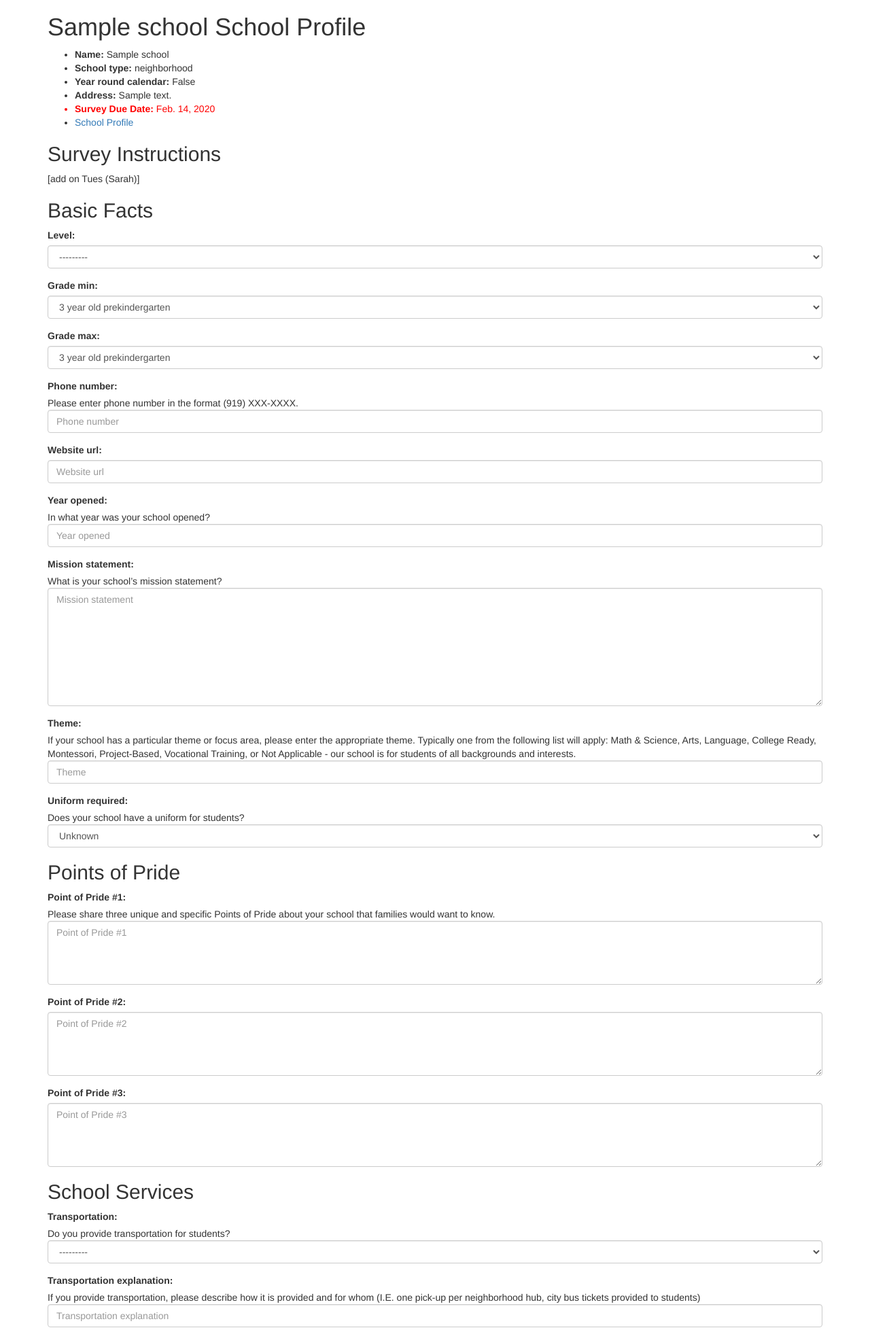
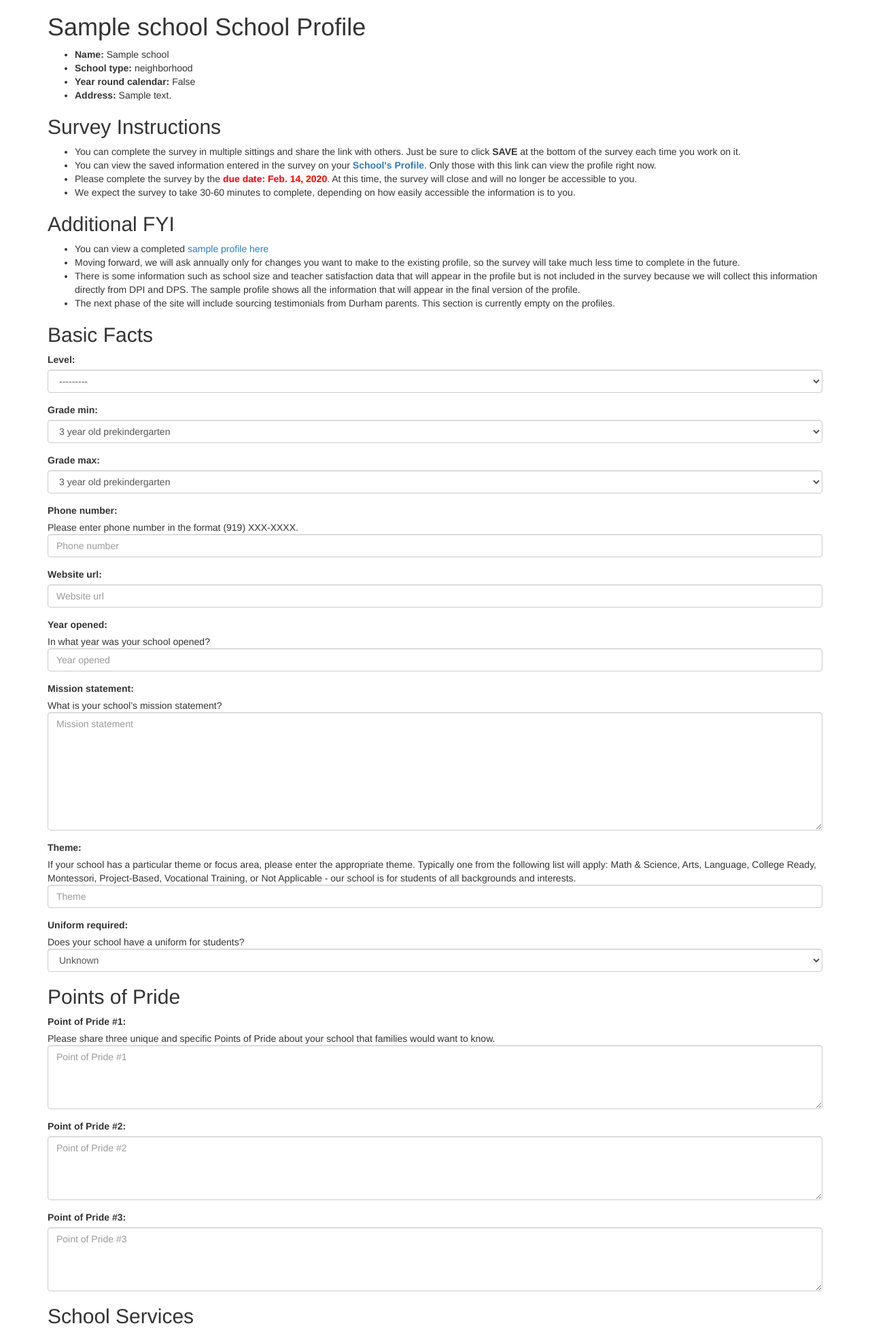
Before and after one commit to codefordurham/school-navigator, a Django app: template school_navigator/templates/survey_form.html in a window 1280 px wide. Shown: the top 1957 px of the page at 68% size. Run offline with Django 3.2, Linux system fonts and the light colour scheme; the template is opened without the code that fills it: values that come from a table or form of the project are taken from there, others are empty; tables that the repository leaves empty hold one stand-in row (values such as "Sample post"); style sheets or scripts are compiled from the project's sources; parts of the project's set-up code (start-up, migrations or seed data) failed here and were passed over; some libraries are stand-ins or nearby versions.

Commit message:
Updates survey email & form copy. closes #282 and closes #280

```diff
--- a/school_navigator/templates/survey_form.html
+++ b/school_navigator/templates/survey_form.html
@@ -8,12 +8,22 @@
     <li><b>School type:</b> {{ school.type }}</li>
     <li><b>Year round calendar:</b> {{ school.year_round }}</li>
     <li><b>Address:</b> {{school.address}}</li>
-    <li style="color: red;"><b>Survey Due Date:</b> {{ school.profile.due_date }}</li>
-    <li><a href="{{ school.get_absolute_url }}">School Profile</a></li>
 </ul>
 
 <h2>Survey Instructions</h1>
-[add on Tues (Sarah)]
+<ul>
+    <li>You can complete the survey in multiple sittings and share the link with others. Just be sure to click <strong>SAVE</strong> at the bottom of the survey each time you work on it.</li>
+    <li>You can view the saved information entered in the survey on your <strong><a href="{{ school.get_absolute_url }}">School's Profile</a></strong>. Only those with this link can view the profile right now.</li>
+    <li>Please complete the survey by the <strong style="color: red;">due date: {{ school.profile.due_date }}</strong>. At this time, the survey will close and will no longer be accessible to you. </li>
+    <li>We expect the survey to take 30-60 minutes to complete, depending on how easily accessible the information is to you.</li>
+</ul>
+<h2>Additional FYI</h2>
+<ul>
+    <li>You can view a completed <a href="https://durhamschoolnavigator.org/#/school/247/">sample profile here</a></li>
+    <li>Moving forward, we will ask annually only for changes you want to make to the existing profile, so the survey will take much less time to complete in the future.</li>
+    <li>There is some information such as school size and teacher satisfaction data that will appear in the profile but is not included in the survey because we will collect this information directly from DPI and DPS. The sample profile shows all the information that will appear in the final version of the profile. </li>
+    <li>The next phase of the site will include sourcing testimonials from Durham parents. This section is currently empty on the profiles.</li>
+</ul>
 <form action="." method="post" enctype="multipart/form-data">
     {% csrf_token %}
     {% for description, fields in form.fieldsets %}
--- a/schools/admin.py
+++ b/schools/admin.py
@@ -20,8 +20,9 @@ def send_email(school, request):
     school_profile_url = request.build_absolute_uri(school_profile.get_absolute_url())
 
     context = {
+        'school': school,
+        'school_profile': school_profile,
         'principal_name': school_profile.principal_name,
-        'due_date': school_profile.due_date(),
         'school_profile_url': school_profile_url,
     }
     body = render_to_string('survey_email.txt', context)
```
Also changed, not shown: school_navigator/templates/survey_email.txt (+9 -4 lines).
